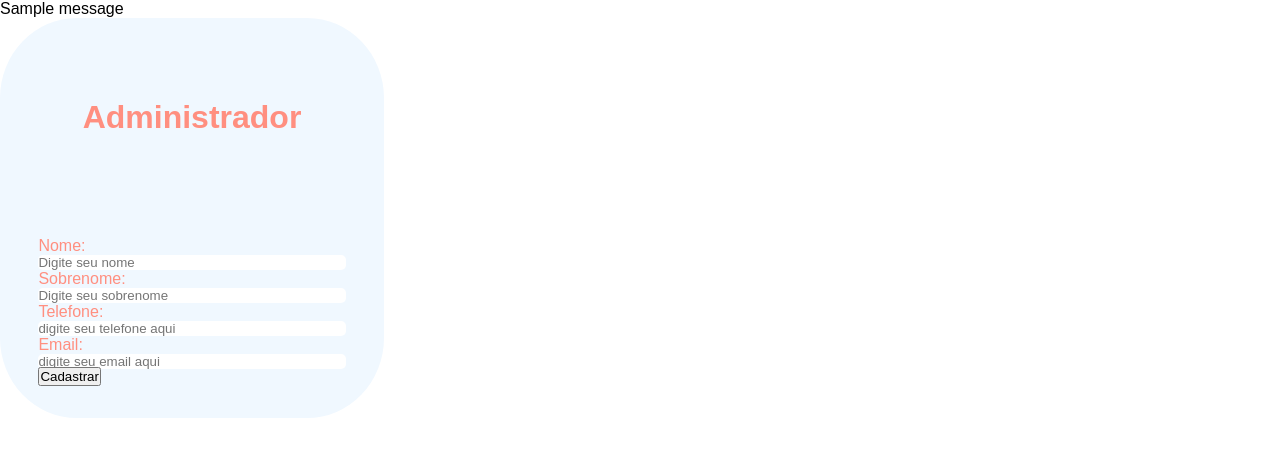
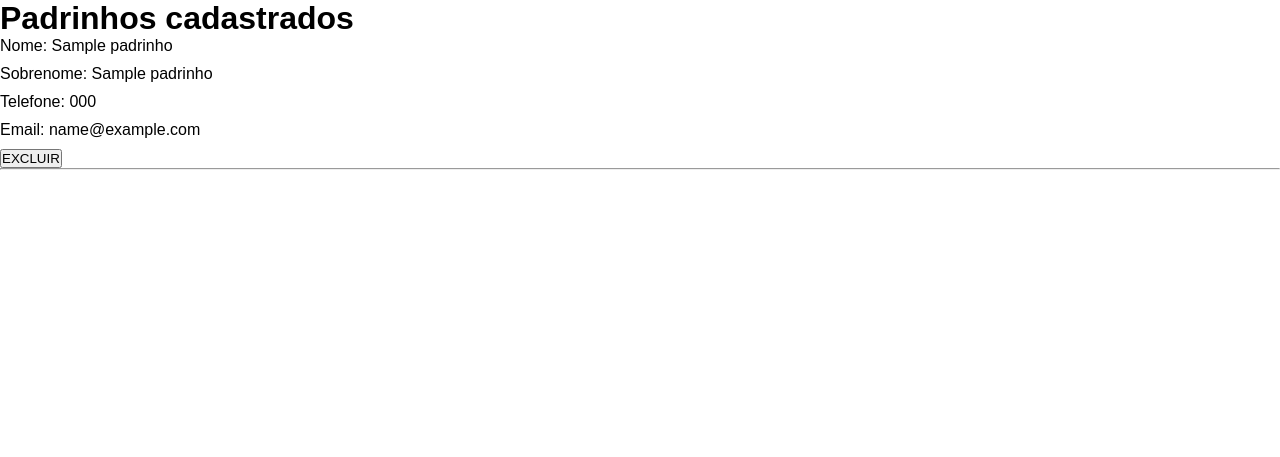
Before and after one commit to Lindgren-07/sqlalchemy_bd, a Flask app: page /padrinho in a window 1280 px wide. Shown: the top 457 px of the page. Run offline with Flask 3, Linux system fonts and the light colour scheme; tables that the repository leaves empty hold one stand-in row (values such as "Sample post"); one stand-in notice (Sample message) is shown.

Commit message:
Padrinho e Assinante

```diff
--- a/main.py
+++ b/main.py
@@ -8,11 +8,13 @@ app.secret_key = 'joao07'
 
 @app.route('/assinante')
 def assinante():
-   return render_template('assinante.html')
+   assinantes = models.session.query(models.Assinante).all()
+   return render_template('assinante.html', assinantes=assinantes)
 
 @app.route('/padrinho')
 def padrinho():
-   return render_template('padrinho.html')
+   padrinhos = models.session.query(models.Padrinho).all()
+   return render_template('padrinho.html', padrinhos = padrinhos)
 
 @app.route('/tabelas')
 def home():
@@ -159,6 +161,35 @@ def cadastrar_assinante():
         return redirect('/assinante')
 
 
+@app.route('/excluir_padrinho', methods=['POST'])
+def excluir_padrinho():
+   id = request.form.get('id_padrinho')
+   nome = request.form.get('nome_padrinho')
+   email = request.form.get('email_padrinho')
+
+   try:
+      validacao.excluirPadrinho(id)
+      flash('padrinho excluido')
+      return redirect('/padrinho')
+   except ValueError as v:
+      flash(str(v))
+      return redirect('/padrinho')
+
+
+@app.route('/excluir_assinante', methods=['POST'])
+def excluir_assinante():
+   id = request.form.get('id_assinante')
+   nome = request.form.get('nome_assinante')
+   email = request.form.get('email_assinante')
+
+   try:
+      validacao.excluirAssinante(id)
+      flash('assinante excluido')
+      return redirect('/assinante')
+   except ValueError as v:
+      flash(str(v))
+      return redirect('/assinante')
+
 
 if __name__ == '__main__':
    app.run(debug=True)
--- a/templates/adm.html
+++ b/templates/adm.html
@@ -43,8 +43,7 @@
         </div>
     </div>
 
-    <a href="/padrinho">padrinho</a>
-    <a href="/assinante">assinante</a>
+
 </body>
 
 </html>
--- a/templates/padrinho.html
+++ b/templates/padrinho.html
@@ -9,39 +9,40 @@
 
 <body class="body-padrinho">
 
-    {% set mensagem = get_flashed_messages()%}
-    {% if mensagem %}
-    <div class="mensagem_flash">
-        {{mensagem[0]}}
+    <div id="padrinhoFrente">
+        <h1 id="padrinhoCad">Padrinhos cadastrados</h1>
+        <div id="padrinho Fundo">
+            {% if padrinhos %}
+                {% for i in padrinhos%}
+                  <form action="/excluir_padrinho" method="post">
+                    <ul id="lista">
+                        <input type="hidden" name="id_padrinho" value="{{i.id_padrinho}}">
+                        <input type="hidden" name="nome_padrinho" value="{{i.nome_padrinho}}">
+                        <input type="hidden" name="email_padrinho" value="{{i.email_padrinho}}">
+                        <li>Nome: {{i.nome_padrinho}}</li>
+                        <li>Sobrenome: {{i.sobrenome_padrinho}}</li>
+                        <li>Telefone: {{i.telefone_padrinho}}</li>
+                        <li>Email: {{i.email_padrinho}}</li>
+                    </ul>
+                    <div id="btnExcluir">
+                        <button type="submit" id="excluir">EXCLUIR</button>
+                    </div>
+                  </form>
+                    <hr id="linha"></hr>
+
+
+                {% endfor %}
+
+            {% else %}
+            <h1>Não existem padrinhos cadastrados</h1>
+            {% endif %}
+
+        </div>
     </div>
-    {% endif %}
-
-    <div class="container">
-        <h1>Administrador</h1>
 
 
 
-        <div class="formulario">
-            <form action="/cadastrar_padrinho" method="post">
 
-                <div class="inputs">
-                <label for="nome_padrinho">Nome: </label>
-                <input type="text" name="nome_padrinho" id="nome_padrinho" placeholder="Digite seu nome">
-                <p></p>
-                <label for="sobrenome_padrinho">Sobrenome: </label>
-                <input type="text" name="sobrenome_padrinho" id="sobrenome_padrinho" placeholder="Digite seu sobrenome">
-                <p></p>
-                <label for="telefone_padrinho">Telefone: </label>
-                <input type="tel" name="telefone_padrinho" id="telefone_padrinho" placeholder="digite seu telefone aqui">
-                <p></p>
-                <label for="email_padrinho">Email: </label>
-                <input type="email" name="email_padrinho" id="email_padrinho" placeholder="digite seu email aqui">
-                </div>
-               <button type="submit">Cadastrar</button>
-            </form>
-
-        </div>
-    </div>
 </body>
 
 </html>
--- a/templates/tabelas.html
+++ b/templates/tabelas.html
@@ -31,6 +31,9 @@
             </a>
         </div>
 
+     <a href="/padrinho">padrinho</a>
+     <a href="/assinante">assinante</a>
+
     </div>
 </div>
 </body>
```
Also changed, not shown: models.py (+0 -15 lines), templates/assinante.html (+24 -15 lines), validacao.py (+9 -1 lines).
